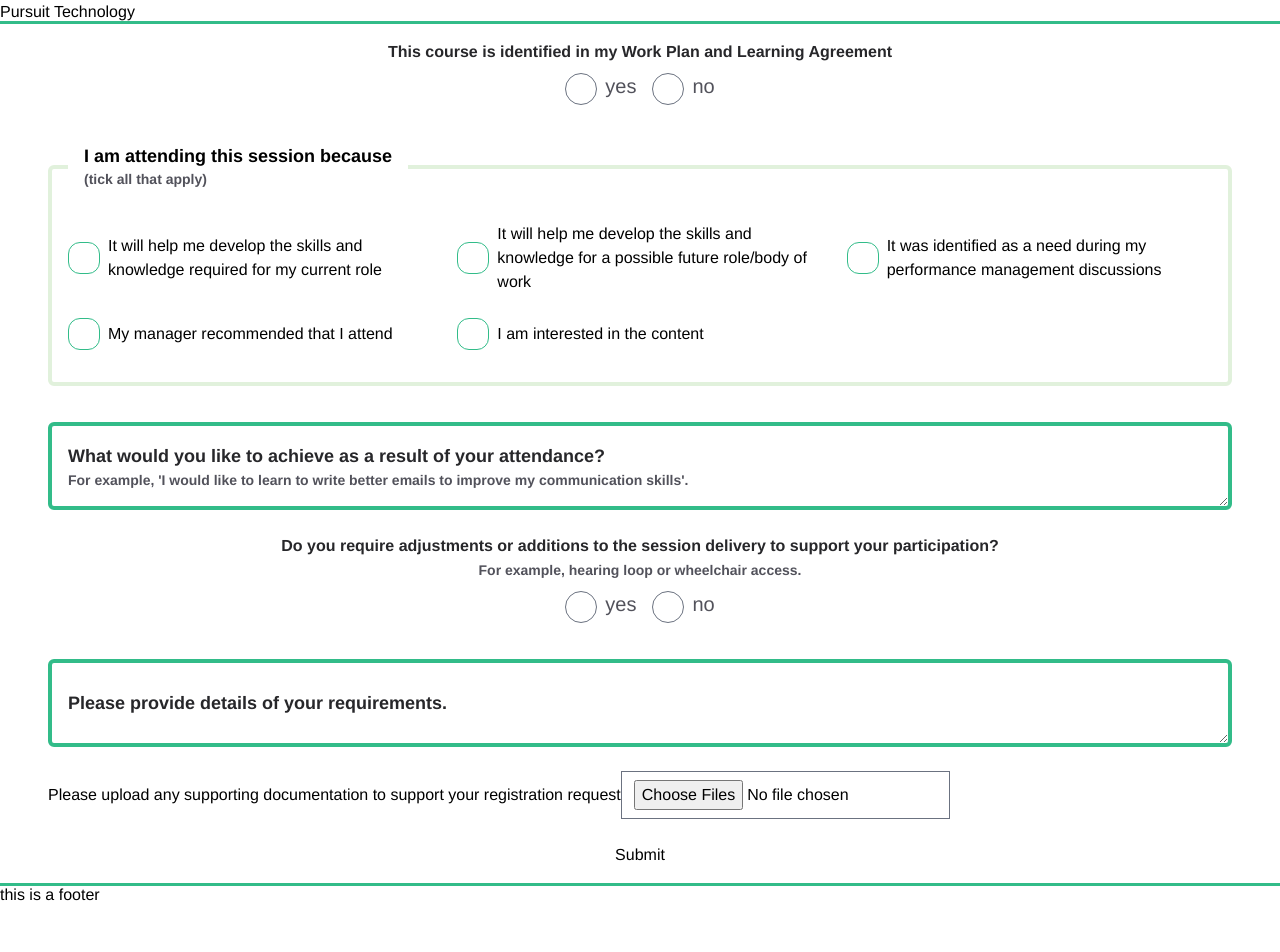
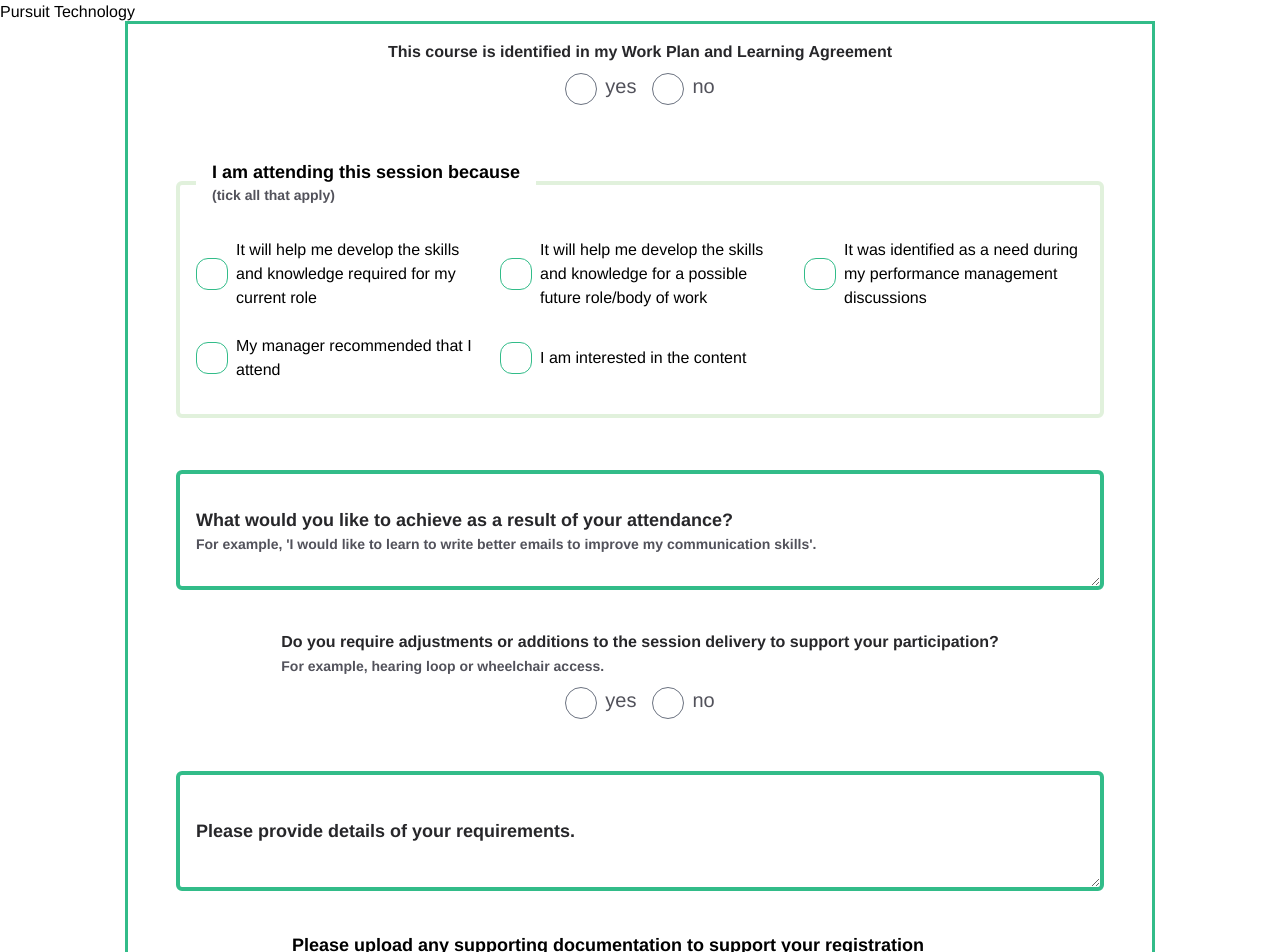
Before and after one commit to libbyberrie/pursuit-form, a React (Create React App) app: page / in a window 1280 px wide. Shown: the top 952 px of the page. Before the commit the page ends 907 px from the top, so only its background shows below. Built offline with nearby package versions, Linux system fonts and the light colour scheme.

Commit message:
Adjust behaviour of textfield labels, change transition speed to checkboxes, small tweaks to file upload field. (#

```diff
--- a/src/components/Form/Form.js
+++ b/src/components/Form/Form.js
@@ -55,7 +55,7 @@ export default function Form() {
     <>
       <form
         onSubmit={handleSubmit(onSubmit)}
-        className="flex flex-col gap-y-6 p-4"
+        className="flex flex-col gap-y-10 p-4"
         method="POST"
         netlify="true"
         encType="multipart/form-data"
@@ -111,6 +111,7 @@ export default function Form() {
         />
         <FileUpload
           instruction="Please upload any supporting documentation to support your registration request"
+          detail="Hold shift or control to select multiple documents. Accepted file formats are .txt, .doc, .docx and .zip"
           fieldName="documentation"
           required="false"
           register={register}
--- a/src/components/fields/CheckBox.js
+++ b/src/components/fields/CheckBox.js
@@ -11,7 +11,7 @@ export default function Checkbox(props) {
         <input
           type="checkbox"
           id={`${fieldName}-${index}`}
-          className="form form-checkbox mr-2 h-8 w-8 rounded-xl  border-pursuit-green hover:bg-pursuit-green-dark  active:bg-pursuit-green-dark bg-transparent checked:bg-pursuit-green checked:border-pursuit-green-light"
+          className="form form-checkbox mr-2 h-8 w-8 rounded-xl transition-all duration-300 border-pursuit-green hover:bg-pursuit-green-dark  active:bg-pursuit-green-dark bg-transparent checked:bg-pursuit-green checked:border-pursuit-green-light"
           name={fieldName}
           value={entry}
           {...register(fieldName, { required: required })}
--- a/src/components/fields/FileUpload.js
+++ b/src/components/fields/FileUpload.js
@@ -1,15 +1,23 @@
 import React from "react";
 
 export default function FileUpload(props) {
-  const { fieldName, instruction, required, register } = { ...props };
+  const { fieldName, instruction, detail, required, register } = { ...props };
 
   return (
-    <div>
-      <label htmlFor={`${fieldName}-file`}>{instruction}</label>
+    <div class="w-4/5 lg:w-3/4 mx-auto flex flex-col items-center justify-center gap-4">
+      <label className="font-semibold" htmlFor={`${fieldName}-file`}>
+        <span className="text-lg">{instruction}</span>
+        {detail && (
+          <span className="text-sm text-zinc-600 transition-all duration-500">
+            <br />
+            {detail}
+          </span>
+        )}
+      </label>
       <input
         type="file"
         id={`${fieldName}-file`}
-        className="form form-input"
+        className="form form-input relative my-2 block min-w-0 flex-auto rounded border border-pursuit-green-dark bg-clip-padding px-3 py-[0.32rem] text-base text-zinc-700 transition duration-300 ease-in-out file:-mx-3 file:-my-[0.32rem] file:overflow-hidden file:rounded-none file:border-0 file:border-solid file:border-inherit file:bg-pursuit-green-light file:px-3 file:py-[0.32rem] file:text-zinc-700 file:transition file:duration-150 file:ease-in-out file:[border-inline-end-width:1px] file:[margin-inline-end:0.75rem] hover:file:bg-pursuit-green hover:file:text-white focus:border-primary focus:text-zinc-800 focus:outline-none"
         name={fieldName}
         accept=".doc,.docx,.zip,.txt,.pdf"
         multiple={true}
--- a/src/components/fields/LabelAnimation.css
+++ b/src/components/fields/LabelAnimation.css
@@ -5,11 +5,6 @@
 
 .dynamic-label textarea:invalid:not(:placeholder-shown) + label {
   @apply text-red-700;
-}
-
-/* Placeholder shown styles */
-.dynamic-label textarea:placeholder-shown + label {
-  @apply top-2 text-base text-zinc-500;
 }
 
 /* Focus styles */
@@ -20,8 +15,15 @@
 }
 
 .dynamic-label textarea:focus + label,
-.dynamic-label textarea:active + label {
+.dynamic-label textarea:active + label,
+.dynamic-label textarea:not(:placeholder-shown) + label {
   @apply -top-3.5  text-zinc-800 translate-y-0;
+}
+.dynamic-label textarea:not(:placeholder-shown) + label .detail {
+  @apply opacity-0;
+}
+.dynamic-label textarea:invalid + label {
+  @apply top-1/2 -translate-y-1/2;
 }
 .dynamic-label textarea:focus + label span.detail,
 .dynamic-label textarea:active + label span.detail {
--- a/src/components/fields/Radio.js
+++ b/src/components/fields/Radio.js
@@ -31,7 +31,7 @@ export default function Radio(props) {
         className="flex items-center justify-center gap-4"
         required={required}
       >
-        <legend className="text-zinc-800 font-semibold w-4/5 md:3/4 mx-auto text-center mb-2 outline-black">
+        <legend className="text-zinc-800 font-semibold mx-auto mb-2 outline-black">
           {instruction}
           {detail && (
             <span className="detail text-sm text-zinc-600">
--- a/src/components/fields/TextField.js
+++ b/src/components/fields/TextField.js
@@ -8,8 +8,9 @@ export default function TextField(props) {
     <div className="dynamic-label group relative z-0 mt-3 rounded-md border-4 cursor-text border-pursuit-green bg-transparent p-0 transition-all">
       <textarea
         id={`${fieldName}-input`}
-        className="form form-textarea peer w-full outline-none focus:outline-none peer disabled:cursor-disabled block rounded-md border-none bg-transparent p-4 text-zinc-800 disabled:opacity-20"
+        className="form form-textarea peer w-full outline-none focus:outline-none peer min-h-[7rem] disabled:cursor-disabled block rounded-md border-none bg-transparent p-4 text-zinc-800 disabled:opacity-20"
         name={fieldName}
+        placeholder="&nbsp;"
         {...register(fieldName, { required: required })}
       />
       <label
--- a/src/templates/Default.js
+++ b/src/templates/Default.js
@@ -5,7 +5,7 @@ export default function DefaultTemplate(props) {
   return (
     <>
       <Header />
-      <main className="max-w-7xl mx-auto outline outline-pursuit-green px-8">
+      <main className="max-w-5xl mx-auto outline outline-pursuit-green px-8">
         {props.children}
       </main>
       <Footer />
```
